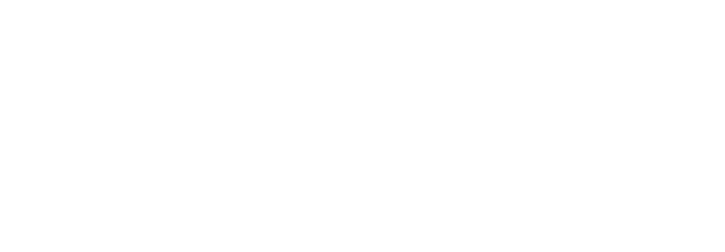
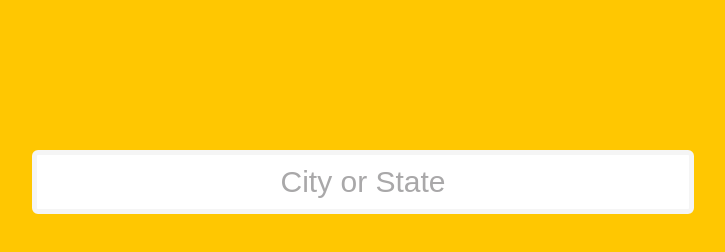
Before and after one commit to GermanRodrickson/day6-ajax, a website built with Parcel: page index.html in a window 1280 px wide. Shown: the whole page, without its empty margins (292-1017 px from the left). Built offline with nearby package versions, Linux system fonts and the light colour scheme.

Commit message:
style base

```diff
--- a/index.html
+++ b/index.html
@@ -3,12 +3,16 @@
 <head>
   <meta charset="utf-8" />
   <meta http-equiv="X-UA-Compatible" content="IE=edge">
-  <title>Page Title</title>
+  <title>Ajax</title>
   <meta name="viewport" content="width=device-width, initial-scale=1">
   <link rel="stylesheet" type="text/css" media="screen" href="style/main.scss" />
 </head>
 <body>
 
+  <section class="wrapper">
+    <input type="text" class="search" id="input-search" placeholder="City or State">
+  </section>
+
   <script src="index.js"></script>
 </body>
 </html>
--- a/package.json
+++ b/package.json
@@ -6,7 +6,9 @@
   "dependencies": {
     "parcel-bundler": "^1.11.0"
   },
-  "devDependencies": {},
+  "devDependencies": {
+    "sass": "^1.15.3"
+  },
   "scripts": {
     "test": "echo \"Error: no test specified\" && exit 1"
   },
--- a/style/main.scss
+++ b/style/main.scss
@@ -0,0 +1,22 @@
+body {
+  background-color: #FFC701;
+}
+
+.wrapper {
+  width: 50%;
+  margin: 150px auto;
+  .search {
+    width: 100%;
+    margin: 0 auto;
+    font-size: 30px;
+    border: 5px solid #f5f5f5;
+    border-radius: 6px;
+    padding: 10px;
+    text-align: center;
+    color: #A9A8A9;
+
+    &::placeholder {
+      color: #A9A8A9
+    }
+  }
+}
```
